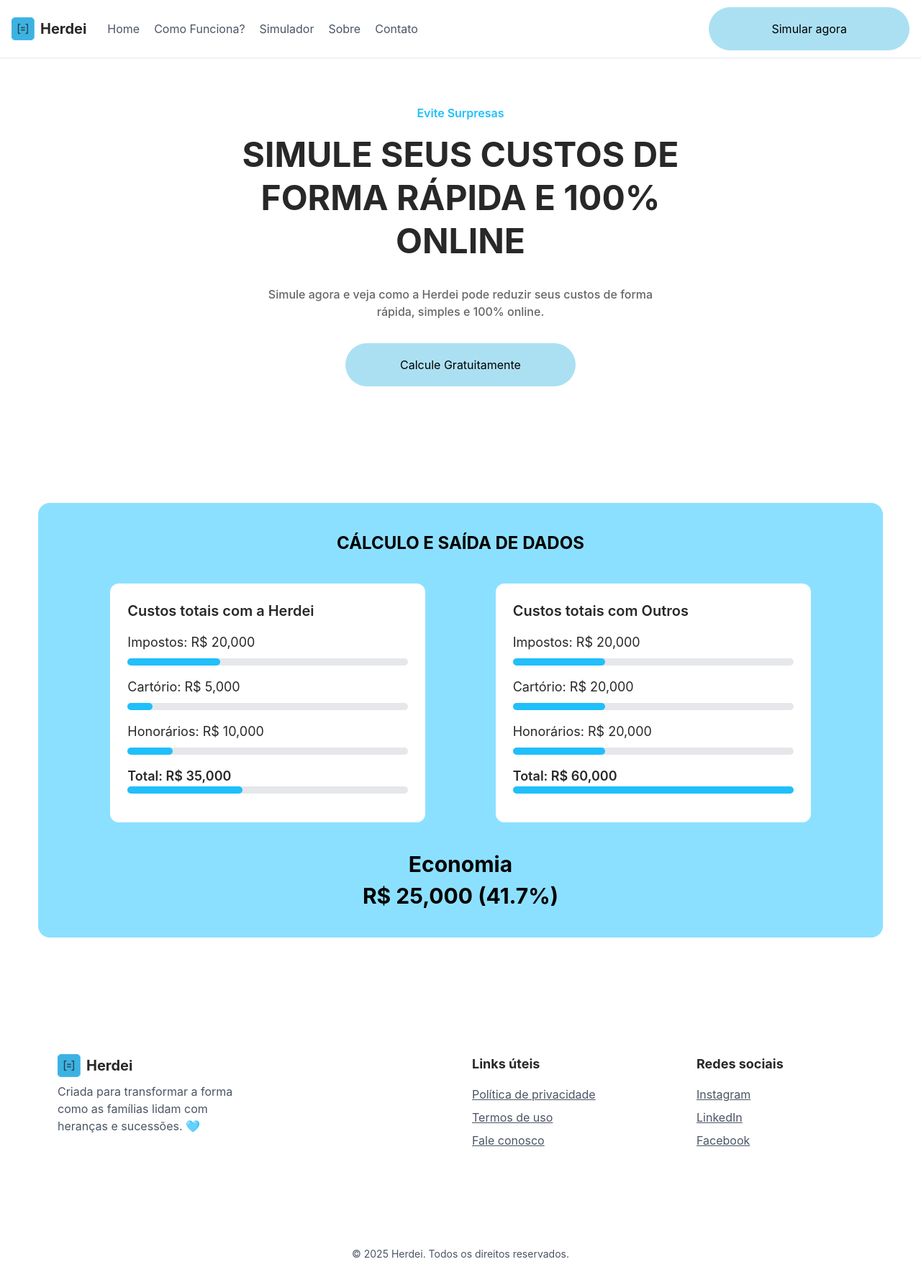
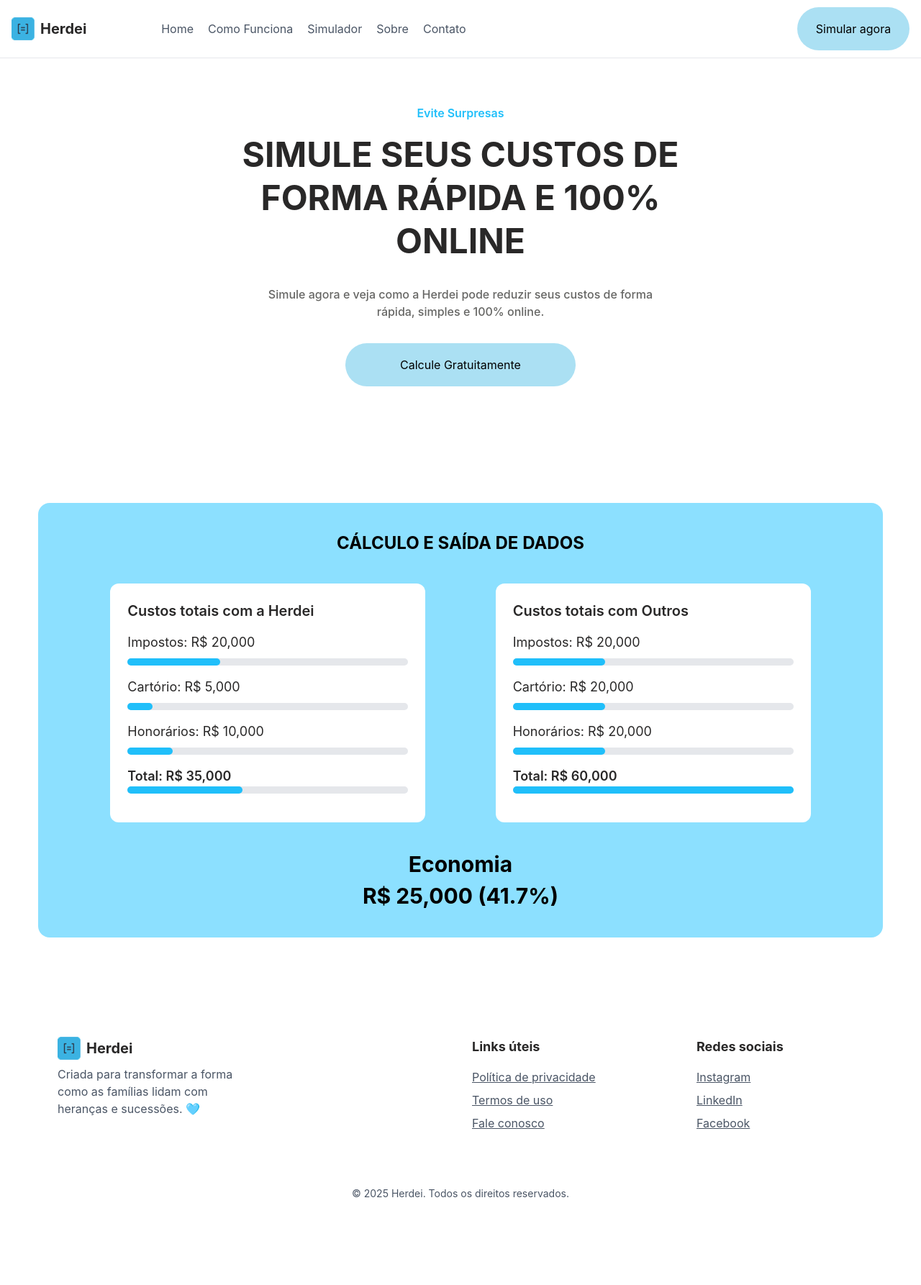
Before and after one commit to stallae/herdei-calculator, a React (Vite) app: page /output in a window 1280 px wide. Shown: the top 1786 px of the page at 72% size. After the commit the page ends 1709 px from the top, so only its background shows below. Built offline with nearby package versions, Linux system fonts and the light colour scheme.

Commit message:
fix: footer and header (identation and button)

```diff
--- a/src/sections/Footer.tsx
+++ b/src/sections/Footer.tsx
@@ -3,7 +3,7 @@ import HerdeiLogo from "../assets/HerdeiLogo.png";
 const Footer = () => {
     return (
         <footer className="bg-white w-full">
-            <div className="container mx-auto px-4 py-16">
+            <div className="container mx-auto px-4 py-10">
                 <div className="flex flex-col md:flex-row">
                     <div className="w-full md:w-1/2 md:pl-16 pl-3 mb-8 md:mb-4">
                         <div className="pr-8">
@@ -71,7 +71,7 @@ const Footer = () => {
                 </div>
 
                 {/* Bottom text div */}
-                <div className="text-center pt-30">
+                <div className="text-center pt-15">
                     <p className="text-gray-600 text-sm">© 2025 Herdei. Todos os direitos reservados.</p>
                 </div>
             </div>
--- a/src/sections/Menu.tsx
+++ b/src/sections/Menu.tsx
@@ -23,14 +23,14 @@ const Menu = () => {
                         <span className="font-bold text-xl">Herdei</span>
                     </div>
 
-                    <nav className="hidden md:flex items-center space-x-5 w-1/2 ml-10">
+                    <nav className="hidden md:flex items-center space-x-5 w-1/2">
                         <a href="https://euherdei.com.br/" className="text-gray-600 hover:text-gray-900">
                             Home
                         </a>
                         <a href="#como-funciona"
                            onClick={(e) => handleNavClick(e, 'como-funciona')}
                            className="text-gray-600 hover:text-gray-900">
-                            Como Funciona?
+                            Como Funciona
                         </a>
                         <a href="#simulador"
                            onClick={(e) => handleNavClick(e, 'simulador')}
@@ -46,7 +46,7 @@ const Menu = () => {
                         </a>
                     </nav>
 
-                    <div className="hidden md:flex justify-end w-1/2">
+                    <div className="hidden md:flex justify-end w-1/4">
                         <RoundedButton text="Simular agora" onClick={() => scrollToComponent("simulador")}/>
                     </div>
 
@@ -59,14 +59,14 @@ const Menu = () => {
 
                 {isMenuOpen && (
                     <div className="md:hidden">
-                        <div className="px-2 pt-2 pb-3 space-y-1 w-fit">
+                        <div className="px-2 pt-2 pb-3 space-y-1 w-full">
                             <a href="/" className="block px-3 py-2 text-gray-600 hover:text-gray-900">
                                 Home
                             </a>
                             <a href="#como-funciona"
                                onClick={(e) => handleNavClick(e, 'como-funciona')}
                                className="block px-3 py-2 text-gray-600 hover:text-gray-900">
-                                Como Funciona?
+                                Como Funciona
                             </a>
                             <a href="#simulador"
                                onClick={(e) => handleNavClick(e, 'simulador')}
@@ -79,7 +79,7 @@ const Menu = () => {
                             <a href="https://herdei.com.br/contato" className="block px-3 py-2 text-gray-600 hover:text-gray-900">
                                 Contato
                             </a>
-                            <div className="px-3 py-2">
+                            <div className="px-3 py-2 w-full">
                                 <RoundedButton text="Simular agora" onClick={() => scrollToComponent("simulador")}/>
                             </div>
                         </div>
```
